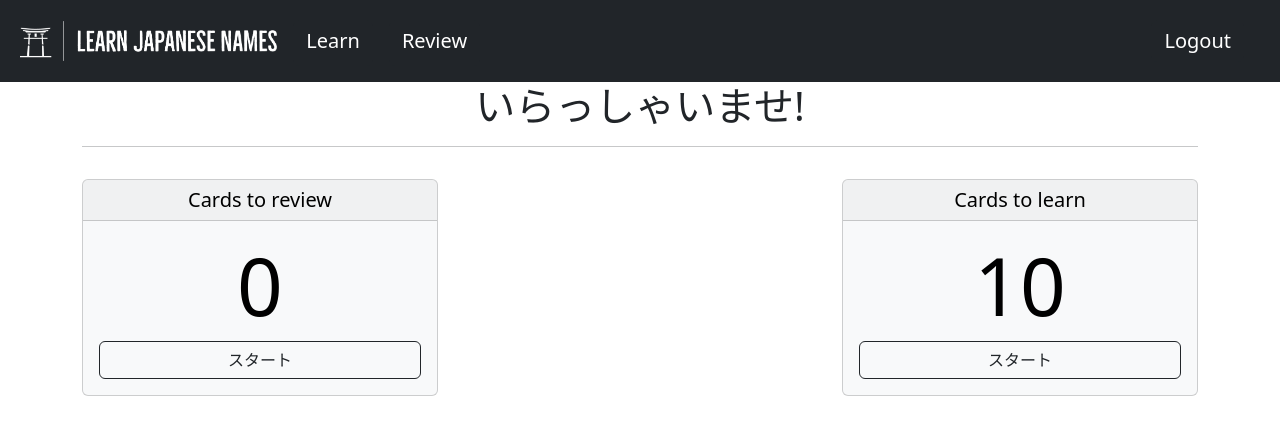
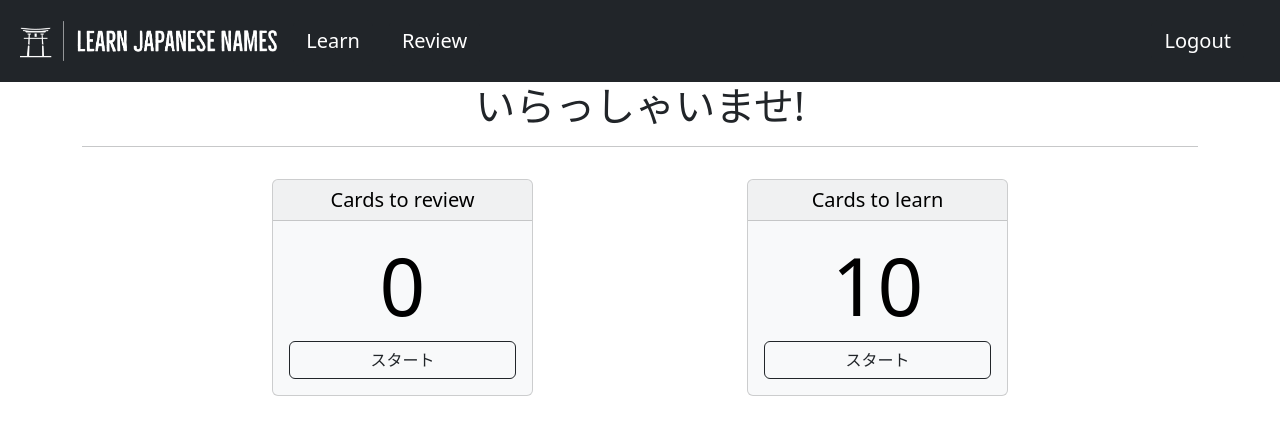
Before and after one commit to Joel-Pearce/learn-japanese-names, a Django app: page /dashboard/ in a window 1280 px wide. Shown: the top 435 px of the page. Run offline with Django 3.2, Linux system fonts and the light colour scheme; a user stored in the database is signed in; data comes from the database, SQL or seed files in the repository; both versions use the stored data as it was after the commit.

Commit message:
small stylistic changes

```diff
--- a/flashcards/templates/flashcards/general_dashboard.html
+++ b/flashcards/templates/flashcards/general_dashboard.html
@@ -12,7 +12,11 @@
 
         <div class="row">
 
-            <div class="col">
+            <div class="col-2">
+
+            </div>
+
+            <div class="col-3">
 
                 <div class="card text-black bg-light mt-3" style="width: 100%;">
                     <div class="card-header h5 text-center">Cards to review</div>
@@ -24,11 +28,11 @@
 
             </div>
 
-            <div class="col">
+            <div class="col-2">
 
             </div>
 
-            <div class="col">
+            <div class="col-3">
 
                 <div class="card text-black bg-light mt-3" style="width: 100%;">
                     <div class="card-header h5 text-center">Cards to learn</div>
@@ -40,6 +44,10 @@
 
             </div>
 
+            <div class="col-2">
+
+            </div>
+
         </div>
 
     </div>
--- a/flashcards/templates/flashcards/learn_dashboard.html
+++ b/flashcards/templates/flashcards/learn_dashboard.html
@@ -15,7 +15,7 @@
             {% csrf_token %}
             <div class="row">
               <div class="col-10">
-                {{ form.as_p }}
+                {{ form.user_response }}
               </div>
               <div class="col-2">
                 <button type="submit" class="btn btn-outline-dark" style="width: 100%;">入力</button>
--- a/flashcards/templates/flashcards/review_dashboard.html
+++ b/flashcards/templates/flashcards/review_dashboard.html
@@ -15,7 +15,7 @@
           {% csrf_token %}
           <div class="row">
             <div class="col-10">
-              {{ form.as_p }}
+              {{ form.user_response }}
             </div>
             <div class="col-2">
               <button type="submit" class="btn btn-outline-dark" style="width: 100%;">入力</button>
--- a/flashcards/views.py
+++ b/flashcards/views.py
@@ -48,6 +48,7 @@ def login_view(request):
 
 @login_required
 def review_dashboard(request):
+    form = FlashcardForm(request.POST or None)
     # first, check if the user has a deck
     if Deck.objects.filter(user=request.user) is None:
         return render(
@@ -69,7 +70,7 @@ def review_dashboard(request):
         return render(
             request,
             "flashcards/review_dashboard.html",
-            {"flashcard": None, "form": FlashcardForm()},
+            {"flashcard": None, "form": form},
         )
     else:
         flashcard = (
@@ -88,18 +89,19 @@ def review_dashboard(request):
             return render(
                 request,
                 "flashcards/review_dashboard.html",
-                {"flashcard": flashcard, "form": FlashcardForm(), "message": message},
+                {"flashcard": flashcard, "form": form, "message": message},
             )
 
     return render(
         request,
         "flashcards/review_dashboard.html",
-        {"flashcard": flashcard, "form": FlashcardForm()},
+        {"flashcard": flashcard, "form": form},
     )
 
 
 @login_required
 def learn_dashboard(request):
+    form = FlashcardForm(request.POST or None)
     if not Deck.objects.filter(user=request.user):
         user_deck = Deck(user=request.user)
         user_deck.save()
@@ -123,13 +125,13 @@ def learn_dashboard(request):
             return render(
                 request,
                 "flashcards/learn_dashboard.html",
-                {"flashcard": flashcard, "form": FlashcardForm(), "message": message},
+                {"flashcard": flashcard, "form": form, "message": message},
             )
 
     return render(
         request,
         "flashcards/learn_dashboard.html",
-        {"flashcard": flashcard, "form": FlashcardForm()},
+        {"flashcard": flashcard, "form": form},
     )
 
 
```
Also changed, not shown: db.sqlite3.
